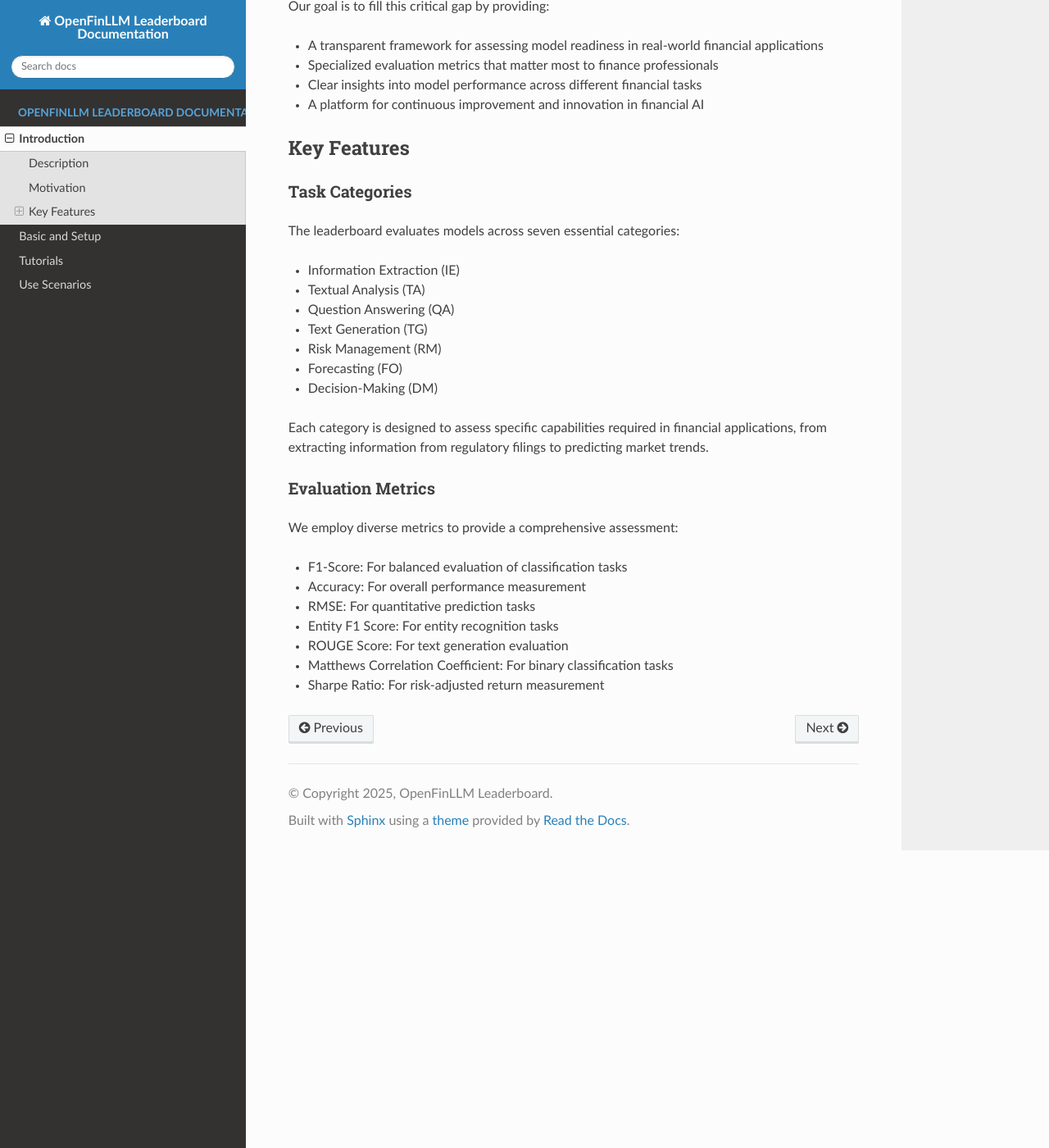
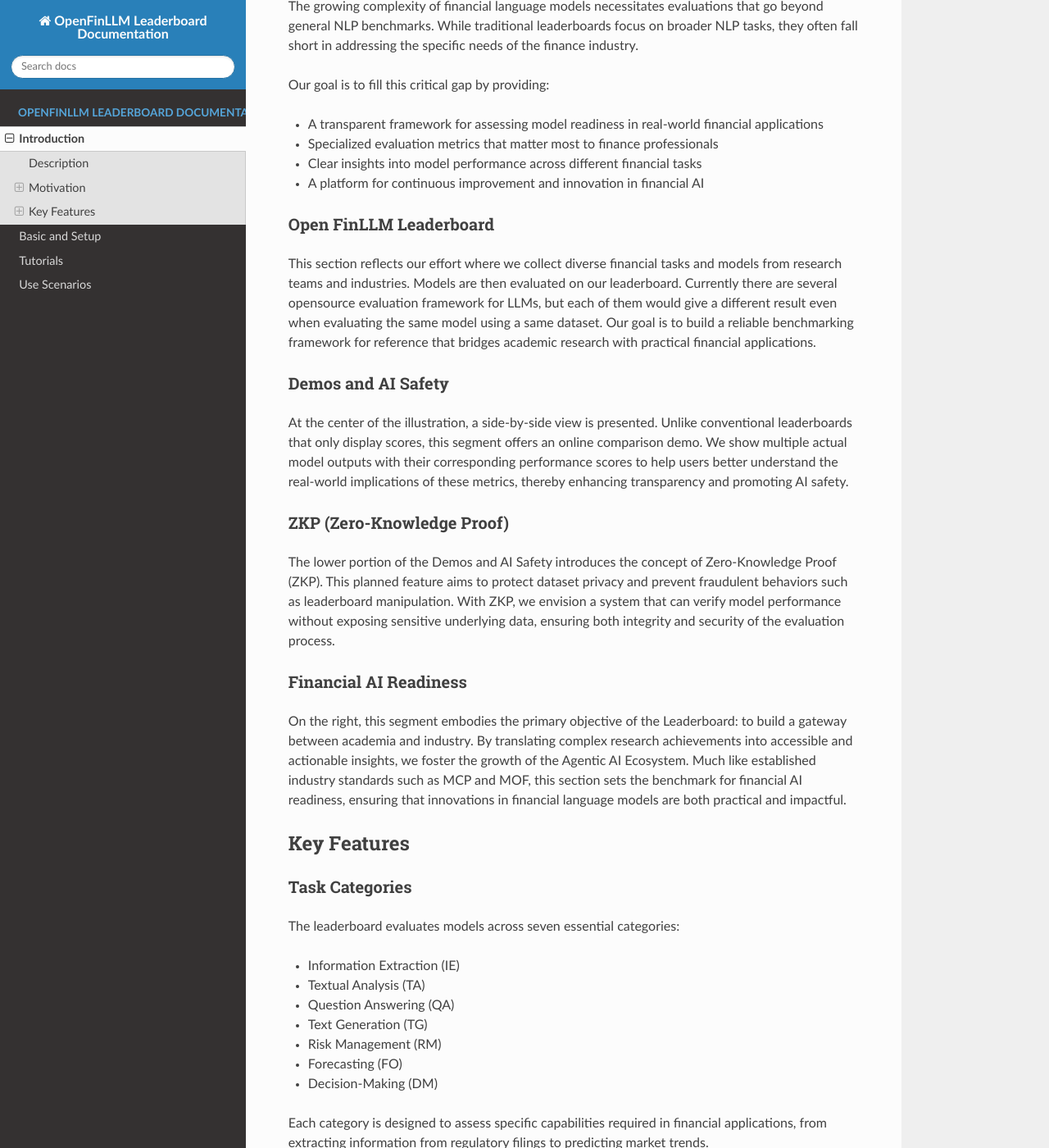
Before and after one commit to minnahuang11/FinLLM-Leaderboard, a Sphinx documentation site: the page built from docs/source/user/introduction.rst, in a window 1280 px wide and 1400 px high, scrolled down 1157 px. Shown: the whole window at 82% size. Built offline with Sphinx 7.4.7 and the Read the Docs theme 3.1.0, drawn with Linux system fonts in a browser that asks for light colours; some of the changed text lies outside the part shown.

Commit message:
Overview image update

```diff
--- a/docs/source/basics_setup/index.rst
+++ b/docs/source/basics_setup/index.rst
@@ -1,6 +1,6 @@
-=============
+==========================
 Basic and Setup
-=============
+==========================
 
 .. toctree::
    :maxdepth: 2
--- a/docs/source/user/introduction.rst
+++ b/docs/source/user/introduction.rst
@@ -33,6 +33,23 @@
 - Clear insights into model performance across different financial tasks
 - A platform for continuous improvement and innovation in financial AI
 
+Open FinLLM Leaderboard
+-----------
+This section reflects our effort where we collect diverse financial tasks and models from research teams and industries. Models are then evaluated on our leaderboard. Currently there are several opensource evaluation framework for LLMs, but each of them would give a different result even when evaluating the same model using a same dataset. Our goal is to build a reliable benchmarking framework for reference that bridges academic research with practical financial applications.
+
+Demos and AI Safety
+-------------------
+At the center of the illustration, a side-by-side view is presented. Unlike conventional leaderboards that only display scores, this segment offers an online comparison demo. We show multiple actual model outputs with their corresponding performance scores to help users better understand the real-world implications of these metrics, thereby enhancing transparency and promoting AI safety.
+
+ZKP (Zero-Knowledge Proof)
+--------------------------
+The lower portion of the Demos and AI Safety introduces the concept of Zero-Knowledge Proof (ZKP). This planned feature aims to protect dataset privacy and prevent fraudulent behaviors such as leaderboard manipulation. With ZKP, we envision a system that can verify model performance without exposing sensitive underlying data, ensuring both integrity and security of the evaluation process.
+
+Financial AI Readiness
+----------------------
+On the right, this segment embodies the primary objective of the Leaderboard: to build a gateway between academia and industry. By translating complex research achievements into accessible and actionable insights, we foster the growth of the Agentic AI Ecosystem. Much like established industry standards such as MCP and MOF, this section sets the benchmark for financial AI readiness, ensuring that innovations in financial language models are both practical and impactful.
+
+
 Key Features
 ============
 Task Categories
```
Also changed, not shown: docs/source/user/images/overview.png.
